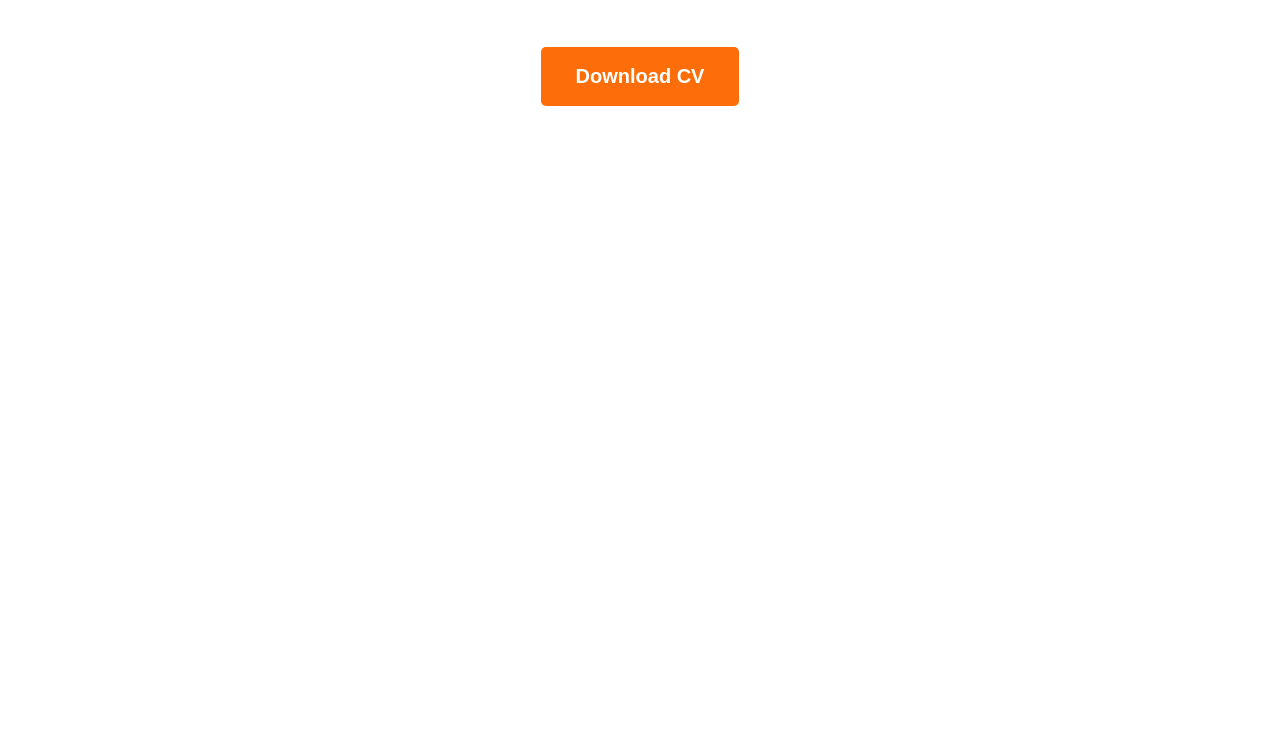
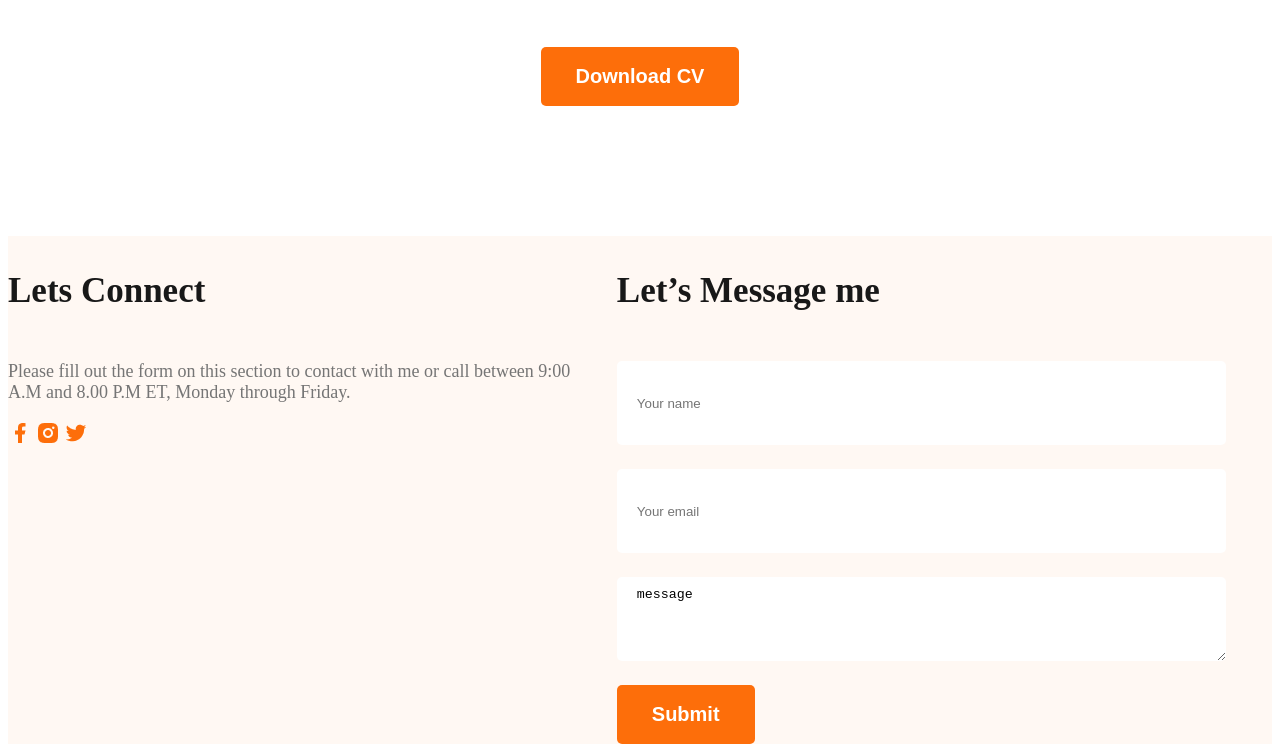
Before and after one commit to Ronbir/web-developer-portfolio, a plain HTML site: page index.html in a window 1280 px wide. Shown: the part 2745-3497 px from the top of the page. Before the commit the page ends 2981 px from the top, so only its background shows below. Drawn offline with Linux system fonts and the light colour scheme.

Commit message:
added footer section

```diff
--- a/index.html
+++ b/index.html
@@ -143,6 +143,23 @@
 
          </section>
     </main>
+    <footer class="secondary-bg pa ">
+
+        <div class="footer-column">
+            <h3 class="section-title">Lets Connect</h3>
+            <p class="section-description">Please fill out the form on this section to contact with me or call between 9:00 A.M and 8.00 P.M ET, Monday through Friday.</p>
+            <a href=""><img src="images/icons/facebook.png" alt=""></a>
+            <a href=""><img src="images/icons/insta.png" alt=""></a>
+            <a href=""><img src="images/icons/twitter.png" alt=""></a>
+        </div>
+        <div class="footer-column">
+            <h3 class="section-title">Let’s Message me</h3>
+            <input class="f-text" type="text" name="" id="" placeholder="Your name">
+            <input class="f-email" type="email" name="" id="" placeholder="Your email">
+            <textarea class="f-text-area" name="" id="" cols="30" rows="10">message</textarea>
+            <button class="btn-primary">Submit</button>
+        </div>
+    </footer>
 
 </body>
 </html>
--- a/styels/portfolio.css
+++ b/styels/portfolio.css
@@ -146,3 +146,22 @@ margin: 30px 5px;
     margin-bottom: 50px;
     font-weight: bold;
 }
+/* footer styels */
+.pa{
+    display: flex;
+    gap: 40px;
+
+}
+.footer-column{
+    width: 45%;
+}
+.f-text, .f-email, .f-text-area{
+    height: 64px;
+    border-radius: 5px;
+    background-color: white;
+    display: block;
+    width: 100%;
+    padding: 10px 20px;
+    margin-bottom: 24px;
+    border: none;
+}
```
